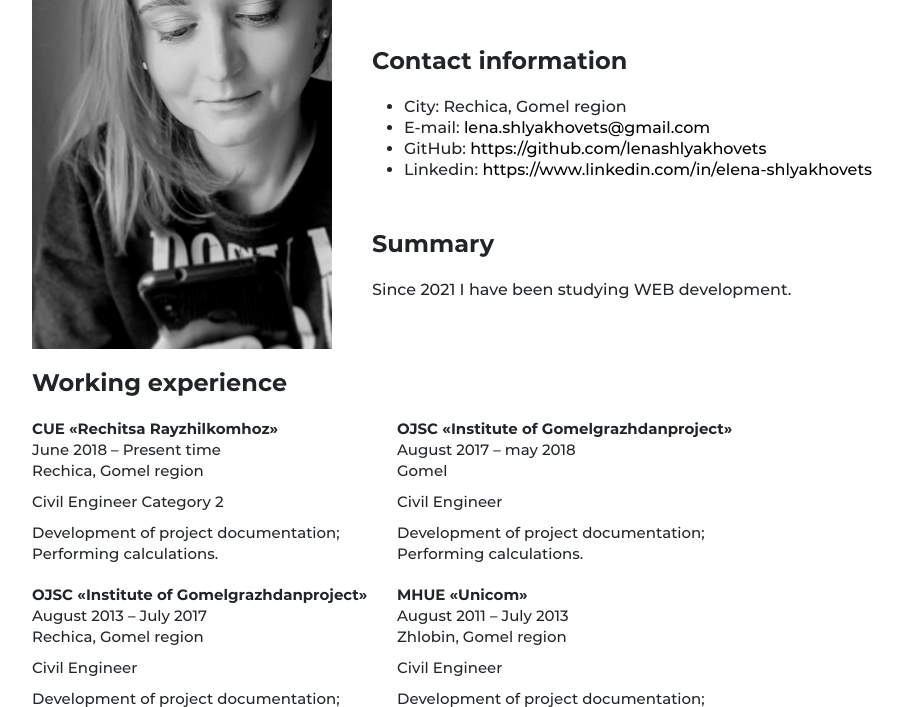
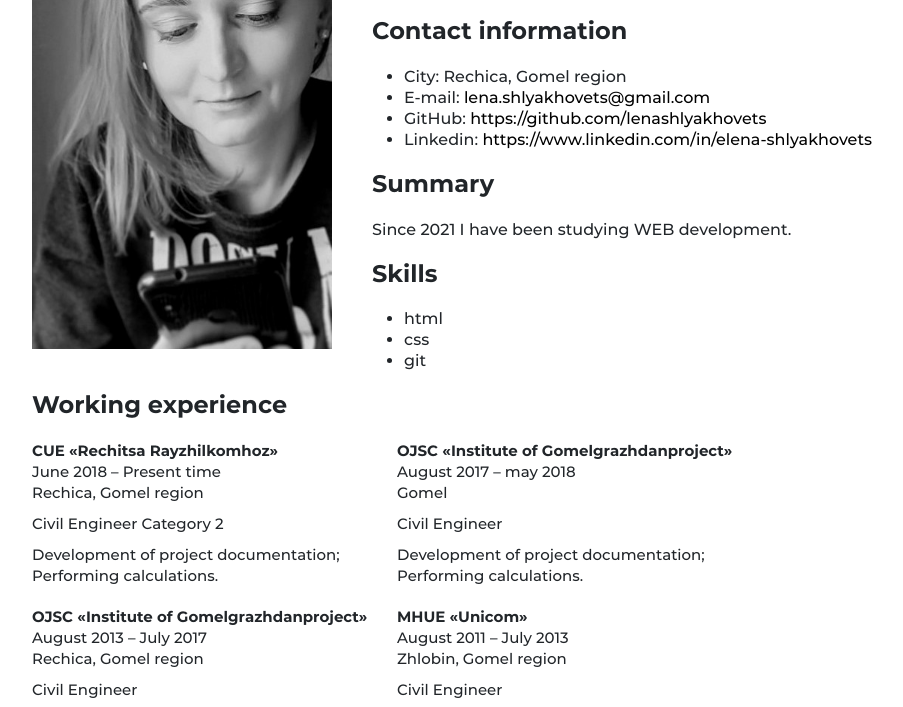
Before and after one commit to lenashlyakhovets/rsschool-cv, a plain HTML site: page index.html in a window 1280 px wide. Shown: the part 71-778 px from the top of the page, without its empty margins (38-941 px from the left). Drawn offline with Linux system fonts and the light colour scheme; files whose address does not match are found by name.

Commit message:
feat: add skills

```diff
--- a/index.html
+++ b/index.html
@@ -34,6 +34,18 @@
                     </ul>
                     <h2 class="information__title">Summary</h2>
                     <p class="information__text">Since 2021 I have been studying WEB development.</p>
+                    <h2 class="information__title">Skills</h2>
+                    <ul class="information__text">
+                        <li class="information__item">
+                            html
+                        </li>
+                        <li class="information__item">
+                            css
+                        </li>
+                        <li class="information__item">
+                            git
+                        </li>
+                    </ul>
                 </div>
             </div>
         </div>
--- a/sass/blocks/_information.scss
+++ b/sass/blocks/_information.scss
@@ -21,7 +21,7 @@
         color: black;
     }
     &__title {
-        margin-top: 50px;
+        margin-top: 20px;
         font-weight: 700;
         font-size: 24px;
     }
```
Also changed, not shown: css/style.min.css, 1 other file.
